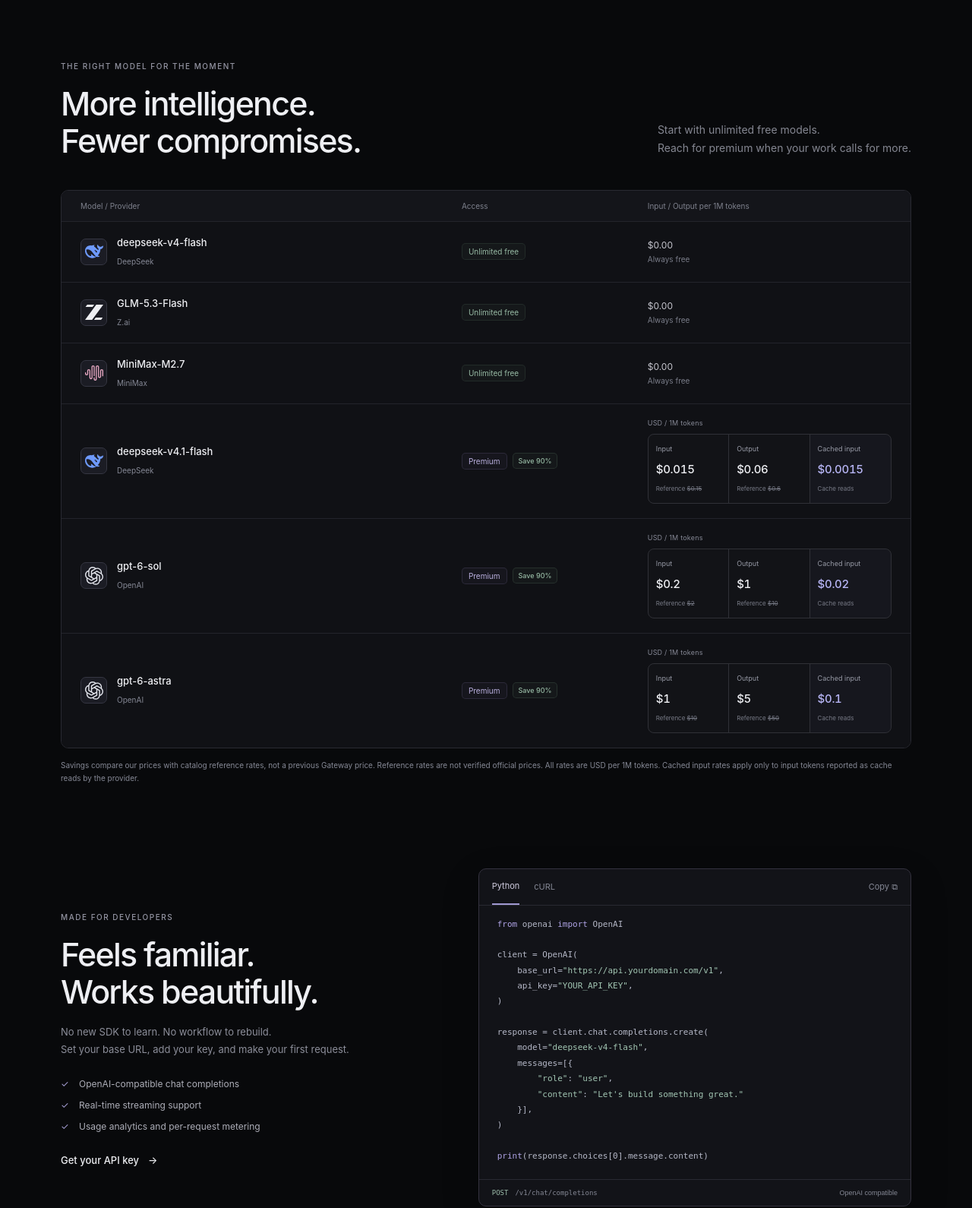
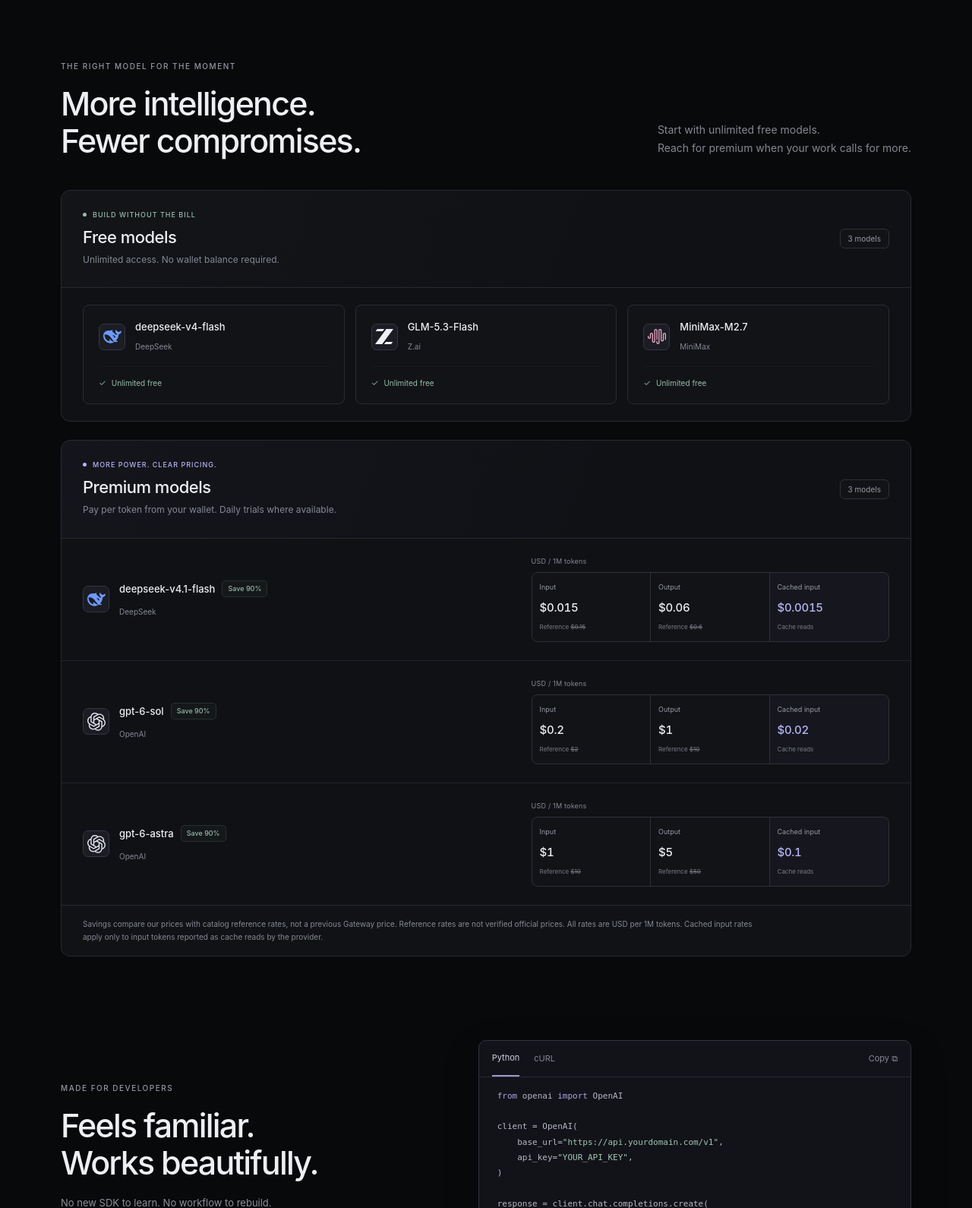
Before and after one commit to ffxlm/Ai-Gateway, a FastAPI app: page /login in a window 1280 px wide. Shown: the part 2083-3673 px from the top of the page at 76% size. Run offline with FastAPI, Linux system fonts and the light colour scheme; data comes from the database, SQL or seed files in the repository.

Commit message:
feat(ui): separate free and premium model catalog sections

```diff
--- a/app/static/design.css
+++ b/app/static/design.css
@@ -134,4 +134,43 @@ a, button, input, select, textarea { -webkit-tap-highlight-color: transparent; }
     .premium-rates .model-rate-cell { padding: 14px 12px; }
 }
 @media (max-width:380px) { .premium-price-row .model-table-name { grid-column: 1 / -1; }.premium-price-row .model-access { grid-column: 1 / -1; grid-row: 2; flex-direction: row; align-items: center; }.premium-price-row .model-price-comparison { grid-row: 3; }.premium-rates .model-rate-cell { padding-inline: 9px; } }
+/* Public catalog: free access and wallet billing have their own clear spaces. */
+.catalog-group { border: 1px solid #292a32; border-radius: 12px; overflow: hidden; background: #101115; }
+.catalog-group + .catalog-group { margin-top: 24px; }
+.catalog-group-heading { display: flex; align-items: center; justify-content: space-between; gap: 24px; padding: 26px 28px; border-bottom: 1px solid #292a32; }
+.catalog-tier-label { display: flex; align-items: center; gap: 8px; color: #99bea9; font-size: 9px; font-weight: 500; letter-spacing: 1px; }
+.catalog-tier-label > span { width: 5px; height: 5px; border-radius: 50%; background: currentColor; }
+.catalog-group-heading h3 { margin: 11px 0 7px; color: #eeeff3; font-size: 22px; font-weight: 500; letter-spacing: -.5px; }
+.catalog-group-heading p { margin: 0; color: #858895; font-size: 12px; line-height: 1.7; }
+.catalog-model-count { flex-shrink: 0; padding: 6px 10px; border: 1px solid #303137; border-radius: 6px; font-size: 10px; color: #979aa6; background: #ffffff02; }
+.catalog-free .catalog-group-heading { background: linear-gradient(110deg,#83ad9206,transparent 65%); }
+.catalog-premium .catalog-group-heading { background: linear-gradient(110deg,#a3a1ed08,transparent 65%); }
+.catalog-premium .catalog-tier-label { color: #b7b5f5; }
+.catalog-free-grid { display: grid; grid-template-columns: repeat(3,minmax(0,1fr)); gap: 14px; padding: 22px 28px; }
+.catalog-free-card { min-width: 0; padding: 20px; border: 1px solid #292c32; border-radius: 8px; background: #ffffff02; }
+.catalog-group .model-table-name > div { min-width: 0; }
+.catalog-group .model-table-name h4 { margin: 0 0 6px; font-size: 13px; font-weight: 500; color: #eeeff3; overflow-wrap: anywhere; }
+.catalog-free-access { display: flex; align-items: center; gap: 7px; margin-top: 18px; padding-top: 14px; border-top: 1px solid #ffffff08; color: #99bea9; font-size: 10px; }
+.catalog-free-access > span { color: #82ae95; font-size: 11px; }
+.catalog-premium-row { grid-template-columns: minmax(0,1fr) minmax(300px,.85fr); gap: 36px; padding: 24px 28px; background: transparent; }
+.catalog-premium-row:first-child { border-top: 0; }
+.catalog-model-title { display: flex; flex-wrap: wrap; align-items: center; gap: 9px; margin-bottom: 7px; }
+.catalog-group .catalog-model-title h4 { margin: 0; }
+.catalog-pricing-note { padding: 16px 28px; border-top: 1px solid #292a32; background: #ffffff01; }
+.catalog-pricing-note .pricing-note { margin: 0; max-width: 900px; }
+@media (max-width:1000px) { .catalog-free-grid { gap: 10px; }.catalog-free-card { padding: 16px; }.catalog-free-card .model-table-name { align-items: flex-start; gap: 10px; }.catalog-premium-row { gap: 24px; } }
+@media (max-width:760px) {
+    .catalog-group-heading { padding: 22px 20px; gap: 16px; align-items: flex-start; }
+    .catalog-group-heading h3 { font-size: 20px; }.catalog-group-heading p { font-size: 11px; }.catalog-tier-label { font-size: 8px; letter-spacing: .7px; }
+    .catalog-model-count { padding: 5px 8px; font-size: 9px; }
+    .catalog-free-grid { grid-template-columns: 1fr; padding: 16px; gap: 10px; }
+    .catalog-free-card { display: flex; flex-wrap: wrap; align-items: center; justify-content: space-between; gap: 14px; padding: 16px; }
+    .catalog-free-card .model-table-name { align-items: center; flex: 1; min-width: 180px; }
+    .catalog-free-access { margin: 0; padding: 0; border: 0; font-size: 9px; }
+    .catalog-premium-row { grid-template-columns: minmax(0,1fr); gap: 20px; padding: 22px 20px; }
+    .catalog-premium-row .model-table-name { grid-column: 1; grid-row: 1; }
+    .catalog-premium-row .model-price-comparison { grid-column: 1; grid-row: 2; }
+    .catalog-pricing-note { padding: 16px 20px; }
+}
+@media (max-width:380px) { .catalog-group-heading { padding-inline: 16px; }.catalog-premium-row { padding-inline: 16px; }.catalog-free-card { padding: 14px; }.catalog-free-access { margin-left: 45px; } }
 @media (prefers-reduced-motion: reduce) { html { scroll-behavior: auto; } *, *::before, *::after { animation-duration: .01ms !important; animation-iteration-count: 1 !important; transition-duration: .01ms !important; }.reveal-ready .reveal { opacity: 1; transform: none; } }
--- a/app/templates/login.html
+++ b/app/templates/login.html
@@ -20,7 +20,7 @@
     <link rel="icon" href="/static/favicon.ico" sizes="any">
     <link rel="icon" type="image/svg+xml" href="/static/brand.svg">
     <link rel="apple-touch-icon" href="/static/apple-touch-icon.png">
-    <link rel="stylesheet" href="/static/design.css?v=8">
+    <link rel="stylesheet" href="/static/design.css?v=9">
     <link rel="stylesheet" href="/static/product-preview.css?v=4">
     <script src="/static/site.js?v=3" defer onerror="document.documentElement.classList.remove('reveal-ready')"></script>
 </head>
@@ -52,11 +52,37 @@
         </section>
         <section class="models-section container" id="models">
             <div class="section-heading reveal"><span class="eyebrow">THE RIGHT MODEL FOR THE MOMENT</span><h2>More intelligence.<br>Fewer compromises.</h2><p>Start with unlimited free models.<br>Reach for premium when your work calls for more.</p></div>
-            <div class="model-table reveal"><div class="model-table-head"><span>Model / Provider</span><span>Access</span><span>Input / Output per 1M tokens</span></div>
-                {% for model in free_models %}{% set provider = 'DeepSeek' if 'deepseek' in model|lower else 'Z.ai' if 'glm' in model|lower else 'MiniMax' %}<div class="model-table-row"><div class="model-table-name">{{ provider_logo(model, provider, 'model-glyph') }}<div><h3>{{ model }}</h3><span>{{ provider }}</span></div></div><span class="model-tag">Unlimited free</span><span class="model-price">$0.00 <small>Always free</small></span></div>{% endfor %}
-                {% for model in premium_models %}<div class="model-table-row premium-price-row"><div class="model-table-name">{{ provider_logo(model.id, model.provider, 'model-glyph premium-glyph') }}<div><h3>{{ model.id }}</h3><span>{{ provider_name(model.id, model.provider) }}</span></div></div><div class="model-access"><span class="model-tag premium-tag">Premium</span>{{ savings_badge(model) }}</div><div class="model-price model-price-comparison premium-rates">{{ premium_prices(model) }}</div></div>{% endfor %}
-            </div>
-            {{ pricing_note() }}
+            <section class="catalog-group catalog-free reveal" id="free-models" aria-labelledby="free-models-title">
+                <header class="catalog-group-heading">
+                    <div><span class="catalog-tier-label"><span aria-hidden="true"></span>BUILD WITHOUT THE BILL</span><h3 id="free-models-title">Free models</h3><p>Unlimited access. No wallet balance required.</p></div>
+                    <span class="catalog-model-count">{{ free_models|length }} models</span>
+                </header>
+                <div class="catalog-free-grid">
+                    {% for model in free_models %}
+                    {% set provider = 'DeepSeek' if 'deepseek' in model|lower else 'Z.ai' if 'glm' in model|lower else 'MiniMax' %}
+                    <article class="catalog-free-card">
+                        <div class="model-table-name">{{ provider_logo(model, provider, 'model-glyph') }}<div><h4>{{ model }}</h4><span>{{ provider }}</span></div></div>
+                        <span class="catalog-free-access"><span aria-hidden="true">✓</span>Unlimited free</span>
+                    </article>
+                    {% endfor %}
+                </div>
+            </section>
+
+            <section class="catalog-group catalog-premium reveal" id="premium-models" aria-labelledby="premium-models-title">
+                <header class="catalog-group-heading">
+                    <div><span class="catalog-tier-label"><span aria-hidden="true"></span>MORE POWER. CLEAR PRICING.</span><h3 id="premium-models-title">Premium models</h3><p>Pay per token from your wallet. Daily trials where available.</p></div>
+                    <span class="catalog-model-count">{{ premium_models|length }} models</span>
+                </header>
+                <div class="catalog-premium-list">
+                    {% for model in premium_models %}
+                    <article class="model-table-row premium-price-row catalog-premium-row">
+                        <div class="model-table-name">{{ provider_logo(model.id, model.provider, 'model-glyph premium-glyph') }}<div><div class="catalog-model-title"><h4>{{ model.id }}</h4>{{ savings_badge(model) }}</div><span>{{ provider_name(model.id, model.provider) }}</span></div></div>
+                        <div class="model-price model-price-comparison premium-rates">{{ premium_prices(model) }}</div>
+                    </article>
+                    {% endfor %}
+                </div>
+                <div class="catalog-pricing-note">{{ pricing_note() }}</div>
+            </section>
         </section>
         <section class="developer-section container" id="developers">
             <div class="developer-copy reveal"><span class="eyebrow">MADE FOR DEVELOPERS</span><h2>Feels familiar.<br>Works beautifully.</h2><p>No new SDK to learn. No workflow to rebuild.<br>Set your base URL, add your key, and make your first request.</p><ul class="developer-checks"><li><span>✓</span> OpenAI-compatible chat completions</li><li><span>✓</span> Real-time streaming support</li><li><span>✓</span> Usage analytics and per-request metering</li></ul><a class="text-link" href="/auth/discord/login">Get your API key <span aria-hidden="true">→</span></a></div>
```
Also changed, not shown: tests/test_ui.py (+22 -0 lines).
